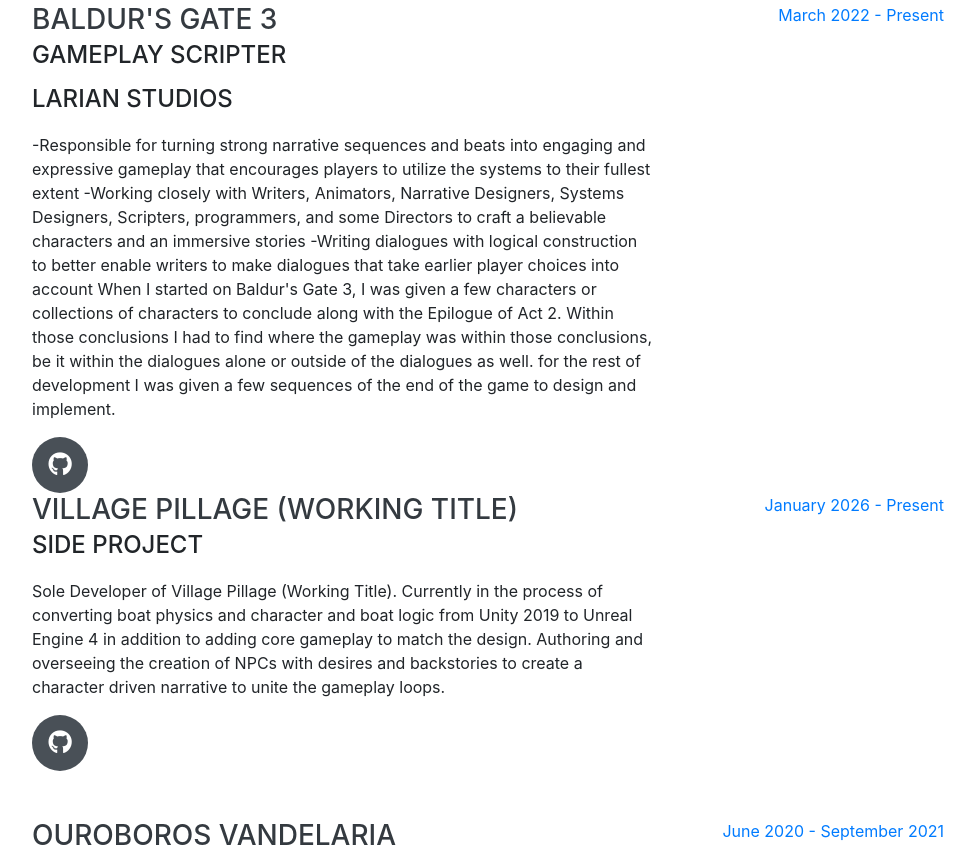
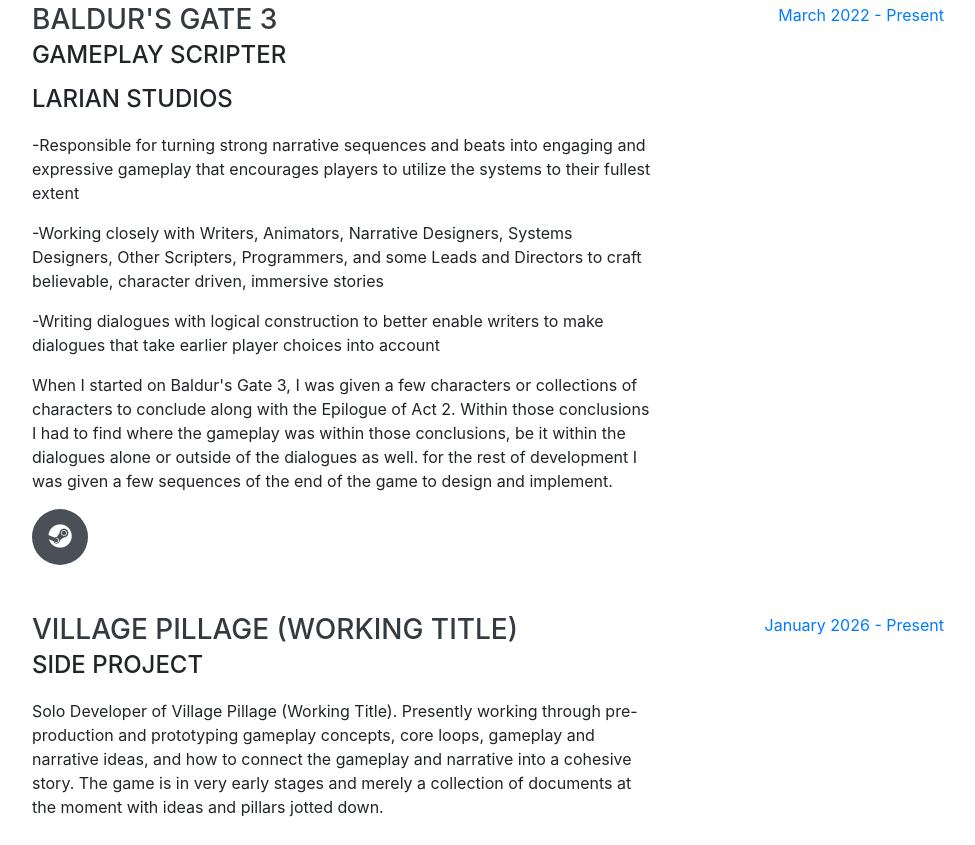
Before and after one commit to Humanphyti/humanphyti.github.io, a website with bundled scripts: page index.html in a window 1280 px wide. Shown: the part 932-1777 px from the top of the page, without its empty margins (288-1263 px from the left). Built offline with nearby package versions, Linux system fonts and the light colour scheme; a web font is replaced by a local one.

Commit message:
Update index.html

```diff
--- a/index.html
+++ b/index.html
@@ -68,16 +68,17 @@
         <div class="subheading mb-5">(360) 301-9507 ·
           <a href="mailto:name@email.com">humanphyti@gmail.com</a>
         </div>
-        <p class="lead mb-5">I am a game programmer and designer always seeking to create impactful, character-driven, narrative 2D, 3D or VR games. Currently, I'm a freelance game programmer working with Indie teams and on solo projects to develop various highly modular systems.</p>
+        <p class="lead mb-5">Telling stories through play and making experiences with make believe people. Over the years, I’ve found myself deeply entrenched in games’ narratives, dabbling and diving into their tech and systems, and designing to put the player’s agency and self-expression first and foremost.
+							 For the past few years I’ve been working with the incredible teams at Larian Studios working on the recently announced Divinity and previously the critically acclaimed and player-lauded Baldur’s Gate 3.
+							 Prior to that I was working on a few projects either as a hobbyist or in a freelance capacity.
+							 As time marches ever onward I learn more and more about both my own craft of storytelling and the ways the medium of games can be pushed to tell different stories.
+		</p>
         <div class="social-icons">
           <a href="https://www.linkedin.com/in/eben-schumann-74415b51/" target="_blank">
             <i class="fab fa-linkedin-in"></i>
           </a>
           <a href="https://github.com/Humanphyti" target="_blank">
             <i class="fab fa-github"></i>
-          </a>
-          <a href="https://twitter.com/humanphyti" target="_blank">
-            <i class="fab fa-twitter"></i>
           </a>
         </div>
       </div>
@@ -109,42 +110,36 @@
             <span class="text-primary">December 2011 - March 2013</span>
           </div>
         </div> -->
-	    <div class="resume-item d-flex flex-column flex-md-row justify-content-between">
+	    <div class="resume-item d-flex flex-column flex-md-row justify-content-between mb-5">
           <div class="resume-content">
             <h3 class="mb-0">Baldur's Gate 3</h3>
             <div class="subheading mb-2">Gameplay Scripter</div>
 			<div class="subheading mb-3">Larian Studios</div>
-            <p> -Responsible for turning strong narrative sequences and beats into engaging and expressive gameplay that encourages players to utilize the systems to their fullest extent
-			    -Working closely with Writers, Animators, Narrative Designers, Systems Designers, Scripters, programmers, and some Directors to craft a believable characters and an immersive stories
-			    -Writing dialogues with logical construction to better enable writers to make dialogues that take earlier player choices into account
+            <p> -Responsible for turning strong narrative sequences and beats into engaging and expressive gameplay that encourages players to utilize the systems to their fullest extent </p>
+			<p> -Working closely with Writers, Animators, Narrative Designers, Systems Designers, Other Scripters, Programmers, and some Leads and Directors to craft believable, character driven, immersive stories </p>
+			<p> -Writing dialogues with logical construction to better enable writers to make dialogues that take earlier player choices into account </p>
 
-				When I started on Baldur's Gate 3, I was given a few characters or collections of characters to conclude along with the Epilogue of Act 2. Within those conclusions I had to find where the gameplay was within those
+			<p>	When I started on Baldur's Gate 3, I was given a few characters or collections of characters to conclude along with the Epilogue of Act 2. Within those conclusions I had to find where the gameplay was within those
 				conclusions, be it within the dialogues alone or outside of the dialogues as well. for the rest of development I was given a few sequences of the end of the game to design and implement.
 			</p>
 			<div class="social-icons">
-			<a>
-				<i class="fab fa-github"></i>
-			</a>
+				<a href=https://store.steampowered.com/app/1086940/Baldurs_Gate_3/" target="_blank">
+					<i class="fab fa-steam"></i>
+				</a>
 			</div>
           </div>
           <div class="resume-date text-md-right">
             <span class="text-primary">March 2022 - Present</span>
           </div>
-        </div>
-
+		</div>
 
 		<div class="resume-item d-flex flex-column flex-md-row justify-content-between mb-5">
           <div class="resume-content">
             <h3 class="mb-0">Village Pillage (working Title)</h3>
             <div class="subheading mb-3">Side Project</div>
-            <p>Sole Developer of Village Pillage (Working Title). Currently in the process of converting boat physics and character and boat logic from Unity 2019 to Unreal Engine 4 in addition to adding core gameplay to match the design.
-			Authoring and overseeing the creation of NPCs with desires and backstories to create a character driven narrative to unite the gameplay loops.
+            <p> Solo Developer of Village Pillage (Working Title). Presently working through pre-production and prototyping gameplay concepts, core loops, gameplay and narrative ideas, and how to connect the gameplay and narrative into a cohesive story.
+				The game is in very early stages and merely a collection of documents at the moment with ideas and pillars jotted down.
 			</p>
-			<div class="social-icons">
-				<a href="https://github.com/Humanphyti/VillagePillage" target="_blank">
-					<i class="fab fa-github"></i>
-				</a>
-			</div>
           </div>
           <div class="resume-date text-md-right">
             <span class="text-primary">January 2026 - Present</span>
@@ -239,7 +234,6 @@
             		GameMaker Studio 1.4
 				</li>
 			</ul>
-	  	</div>
 
 		<div class="subheading mb-3">Skills</div>
 			<ul class="fa-ul mb-0">
```
